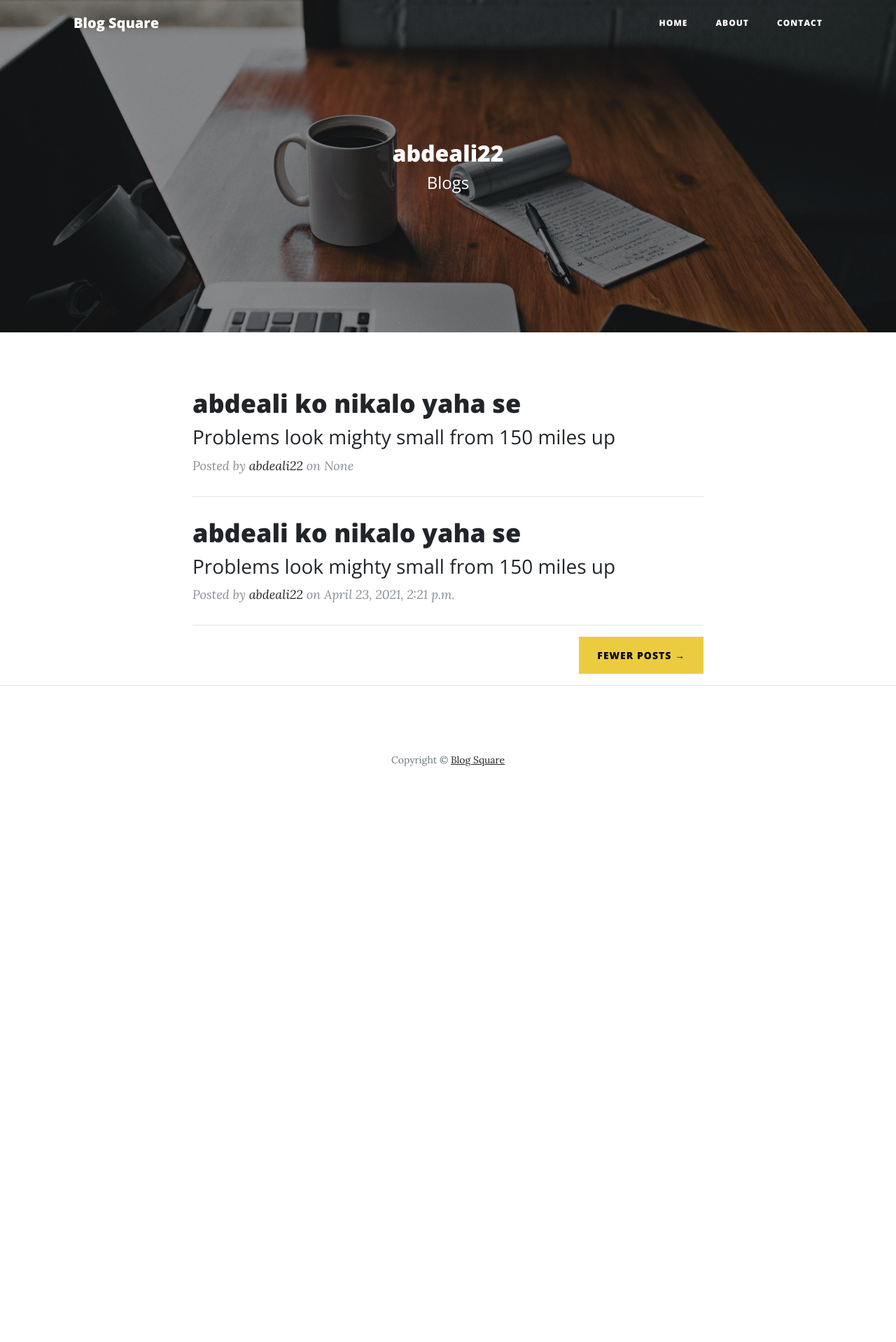
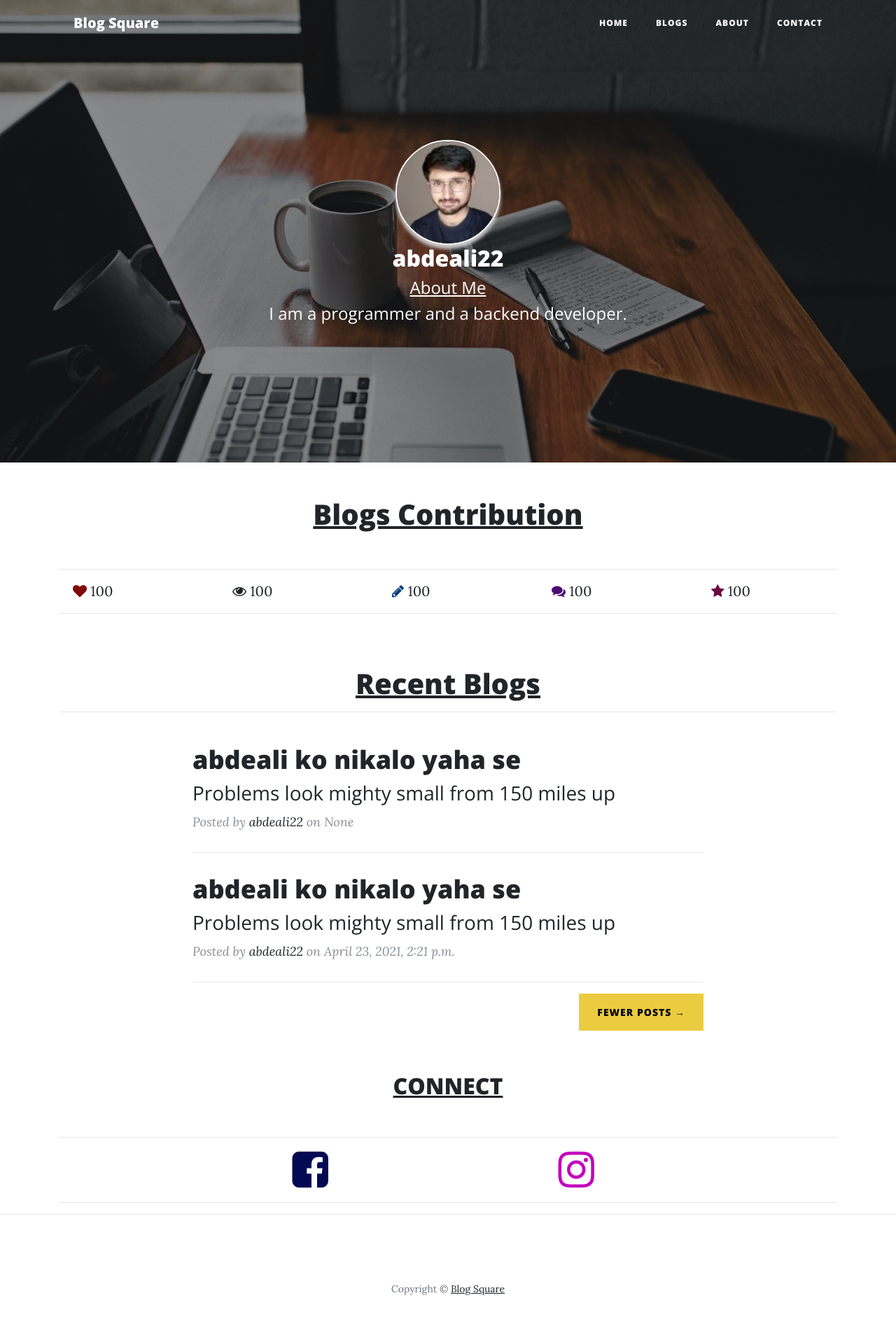
Before and after one commit to abdeali004/Blog_Square, a Django app: page /blogapp/userBlogs/1 in a window 1280 px wide. Shown: the whole page at 70% size. Before the commit the page ends 1095 px from the top, so only its background shows below. Run offline with Django 3.2, Linux system fonts and the light colour scheme; a user stored in the database is signed in; data comes from the database, SQL or seed files in the repository; both versions use the stored data as it was after the commit; some libraries are stand-ins or nearby versions.

Commit message:
myPosts.html upgraded as per the other users.

```diff
--- a/blogapp/views.py
+++ b/blogapp/views.py
@@ -21,7 +21,7 @@ def allblogs_view(request,pagenum):
         "blogslist":blogs,
         "latest_posts":blog_article.get_all_blogs().order_by("-blog_creation_date")[0:3]
     }
-    return render(request, "blog.html",context)
+    return render(request, "blogs.html",context)
 
 def blog_view(request,id):
     blog = blog_article.get_blog(id)
@@ -46,7 +46,7 @@ def userblogs_view(request,allposts):
         "myblogs":myblogs,
         "allposts":allposts,
     }
-    return render(request,"myPost.html",context)
+    return render(request,"myPosts.html",context)
 
 def createblog_view(request):
     pass
--- a/templates/about.html
+++ b/templates/about.html
@@ -43,6 +43,9 @@
         <ul class="navbar-nav ml-auto">
           <li class="nav-item">
             <a class="nav-link" href="{%url 'home'%}">Home</a>
+          </li>
+          <li class="nav-item">
+            <a class="nav-link" href="{%url 'blogs' pagenum=1 %}">Blogs</a>
           </li>
           <li class="nav-item">
             <a class="nav-link" href="{%url 'about'%}">About</a>
--- a/templates/blog.html
+++ b/templates/blogs.html
@@ -100,14 +100,12 @@
                     </div>
                   </div>
               </div>
+              </div>
             {%endfor%}
 
           <!-- Widget [Categories Widget]-->
           <div class="widget categories">
-            <header>
-              <h3 class="h6">Categories</h3>
-            </header>
-            <div class="item d-flex justify-content-between"><a href="#">Growth</a><span>12</span></div>
+            <div class="item d-flex justify-content-between"><a><u>Categories</u></a><span></span></div>
             <div class="item d-flex justify-content-between"><a href="#">Local</a><span>25</span></div>
             <div class="item d-flex justify-content-between"><a href="#">Sales</a><span>8</span></div>
             <div class="item d-flex justify-content-between"><a href="#">Tips</a><span>17</span></div>
--- a/templates/contact.html
+++ b/templates/contact.html
@@ -38,6 +38,9 @@
         <ul class="navbar-nav ml-auto">
           <li class="nav-item">
             <a class="nav-link" href="{%url 'home' %}">Home</a>
+          </li>
+          <li class="nav-item">
+            <a class="nav-link" href="{%url 'blogs' pagenum=1 %}">Blogs</a>
           </li>
           <li class="nav-item">
             <a class="nav-link" href="{%url 'about' %}">About</a>
--- a/templates/myPost.html
+++ b/templates/myPosts.html
@@ -15,13 +15,25 @@
   <link href={% static '/connect/vendor/bootstrap/css/bootstrap.min.css' %} rel="stylesheet">
 
   <!-- Custom fonts for this template -->
-  <link href={% static 'connect/vendor/fontawesome-free/css/all.min.css' %} rel="stylesheet" type="text/css">
+  <link href={% static 'vendor/font-awesome/css/font-awesome.min.css' %} rel="stylesheet" type="text/css">
   <link href='https://fonts.googleapis.com/css?family=Lora:400,700,400italic,700italic' rel='stylesheet' type='text/css'>
   <link href='https://fonts.googleapis.com/css?family=Open+Sans:300italic,400italic,600italic,700italic,800italic,400,300,600,700,800' rel='stylesheet' type='text/css'>
 
   <!-- Custom styles for this template -->
   <link href={% static 'connect/css/clean-blog.min.css' %} rel="stylesheet">
-
+  <style>
+      .user_image_AllBlogs{
+      width: 150px;
+      height: 150px;
+      border:2px solid #fff;
+      -moz-box-shadow: 0px 6px 5px #ccc;
+      -webkit-box-shadow: 0px 6px 5px #ccc;
+      box-shadow: 0px 6px 5px #ccc;
+      -moz-border-radius:190px;
+      -webkit-border-radius:190px;
+      border-radius:190px;
+    }
+  </style>
 </head>
 
 <body>
@@ -38,6 +50,9 @@
         <ul class="navbar-nav ml-auto">
           <li class="nav-item">
             <a class="nav-link" href="{%url 'home' %}">Home</a>
+          </li>
+          <li class="nav-item">
+            <a class="nav-link" href="{%url 'blogs' pagenum=1 %}">Blogs</a>
           </li>
           <li class="nav-item">
             <a class="nav-link" href="{%url 'about' %}">About</a>
@@ -57,8 +72,10 @@
       <div class="row">
         <div class="col-lg-8 col-md-10 mx-auto">
           <div class="site-heading">
+            <img class ="user_image_AllBlogs" src="{% static '/img/abdeali004.jpg' %}" class="rounded-circle" alt="Cinque Terre" >
             <h2>{{request.user}}</h2>
-            <span class="subheading">Blogs</span>
+            <span class="subheading"><b><u>About Me</u></b></span>
+            <span class="subheading">I am a programmer and a backend developer.</span>
           </div>
         </div>
       </div>
@@ -67,6 +84,31 @@
 
   <!-- Main Content -->
   <div class="container">
+  <center><h1><u>Blogs Contribution</u></h1></center>
+  <br>
+  <hr>
+  <div class="row">
+    <div class="col-md-2 mx-auto" data-bs-toggle="tooltip" data-bs-placement="top" title="Blogs Liked">
+      <i class="fa fa-heart" style="color:#800909;"></i> 100
+    </div>
+    <div class="col-md-2 mx-auto" data-bs-toggle="tooltip" data-bs-placement="top" title="Blogs Visited">
+      <i class="fa fa-eye"></i> 100
+    </div>
+    <div class="col-md-2 mx-auto" data-bs-toggle="tooltip" data-bs-placement="top" title="Blogs Created">
+       <i class="fa fa-pencil" style="color:#093f80;"></i> 100
+    </div>
+    <div class="col-md-2 mx-auto" data-bs-toggle="tooltip" data-bs-placement="top" title="Blogs Commented">
+      <i class="fa fa-comments" style="color:#4c0d73;"></i> 100
+    </div>
+    <div class="col-md-2 mx-auto" data-bs-toggle="tooltip" data-bs-placement="top" title="Stars Achieved">
+      <i class="fa fa-star" style="color:#6b0742;"></i> 100
+    </div>
+  </div>
+  <hr>
+  <br>
+  <br>
+  <center><h1><u>Recent Blogs</u></h1></center>
+  <hr>
     <div class="row">
       <div class="col-lg-8 col-md-10 mx-auto">
         {%for blog in myblogs%}
@@ -136,6 +178,20 @@
         {%endif%}
       </div>
     </div>
+    <br>
+    <br>
+    <center><h2><u>CONNECT</u></h2></center>
+  <br>
+  <hr>
+  <div class="row justify-content-center">
+    <div class="col-4" data-bs-toggle="tooltip" data-bs-placement="top" title="Instagram link">
+      <a href=""><i class="fa fa-facebook-square fa-3x" style="color:#030a52;"></i></a>
+    </div>
+    <div class="col-1 " data-bs-toggle="tooltip" data-bs-placement="top" title="Facebook link">
+      <a href=""><i class="fa fa-instagram fa-3x" style="color:#c400be;"></i></a>
+    </div>
+  </div>
+  <hr>
   </div>
 
   <hr>
```
Also changed, not shown: static/css/style.default.css (+5 -3 lines), templates/post.html (+2 -5 lines), db.sqlite3, static/connect/css/clean-blog.min.css.
